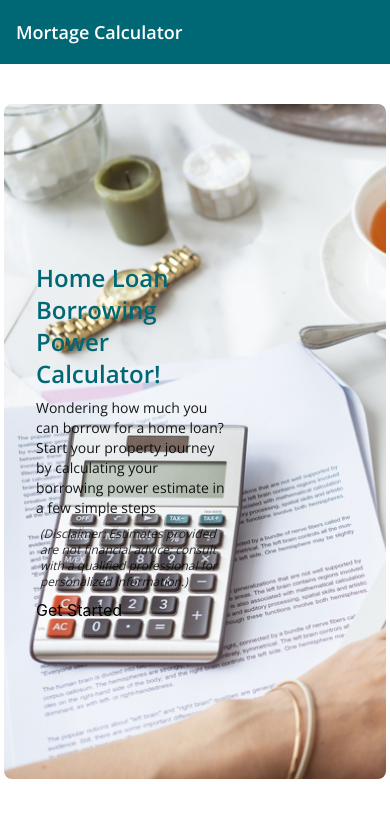
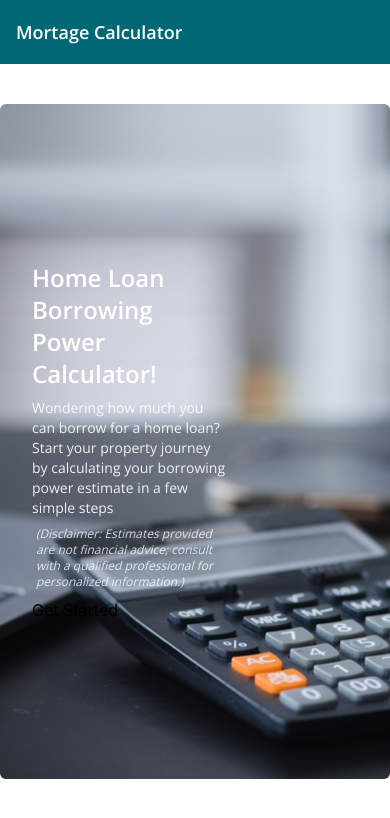
Before and after one commit to shahhussainraja/MortageCalculator, a React (Create React App) app: page / in a window 390 px wide. Shown: the top 818 px of the page. Built offline with nearby package versions, Linux system fonts and the light colour scheme; the HTML template or start-up script is replaced by a standard one.

Commit message:
new code added

```diff
--- a/src/Pages/StartGuide.jsx
+++ b/src/Pages/StartGuide.jsx
@@ -8,11 +8,11 @@ function StartGuide() {
   return (
     <div className="h-screen flex justify-center ">
 
-        <div className='m-1 h-[80%] w-full sm:w-[75%] rounded-lg mt-10 flex bg-[#fcfcfc] bg-GuideBackground bg-cover  sm:bg-none'>
+        <div className='h-[80%] w-full sm:w-[75%] rounded-md mt-10 flex bg-[#fcfcfc] bg-GuideBackground bg-cover sm:bg-none'>
             <div className='flex-[.6] flex items-start justify-center flex-col px-8 space-y-2'>
-                <p className='font-OpenSansRegular font-extrabold text-2xl lg:text-3xl text-[#006875] '>Home Loan Borrowing Power Calculator!<br></br></p>
-                <p className='font-OpenSansRegular font-medium text-sm lg:text-xl opacity-90 '>Wondering how much you can borrow for a home loan? Start your property journey by calculating your borrowing power estimate in a few simple steps </p>
-                <p className='font-OpenSansRegular italic px-1 mt-2 opacity-80 text-xs lg:text-sm'>(Disclaimer: Estimates provided are not financial advice; consult with a qualified professional for personalized information.)</p>
+                <p className='font-OpenSansRegular font-extrabold text-2xl lg:text-3xl text-white sm:text-[#006875] '>Home Loan Borrowing Power Calculator!<br></br></p>
+                <p className='font-OpenSansRegular font-medium text-sm lg:text-xl opacity-90 text-white sm:text-black'>Wondering how much you can borrow for a home loan? Start your property journey by calculating your borrowing power estimate in a few simple steps </p>
+                <p className='font-OpenSansRegular italic px-1 mt-2 opacity-80 text-xs lg:text-sm text-white sm:text-black'>(Disclaimer: Estimates provided are not financial advice; consult with a qualified professional for personalized information.)</p>
                 <Button  mt={3} colorScheme='telegram' onClick={()=> navigate("/Calculate")}>Get Started</Button>
             </div>
             <div className='hidden sm:block sm:flex-[.4] rounded-xl guideImage'>
--- a/tailwind.config.js
+++ b/tailwind.config.js
@@ -9,7 +9,7 @@ module.exports = {
         OpenSansSemibold:['Open Sans', "sans-serif"],
       },
       backgroundImage:{
-        "GuideBackground" : "url('/src/Images/bg.jpeg')"
+        "GuideBackground" : "url('/src/Images/bg1.jpeg')"
       }
     },
   },
```
Also changed, not shown: src/Images/bg1.jpeg (added).
